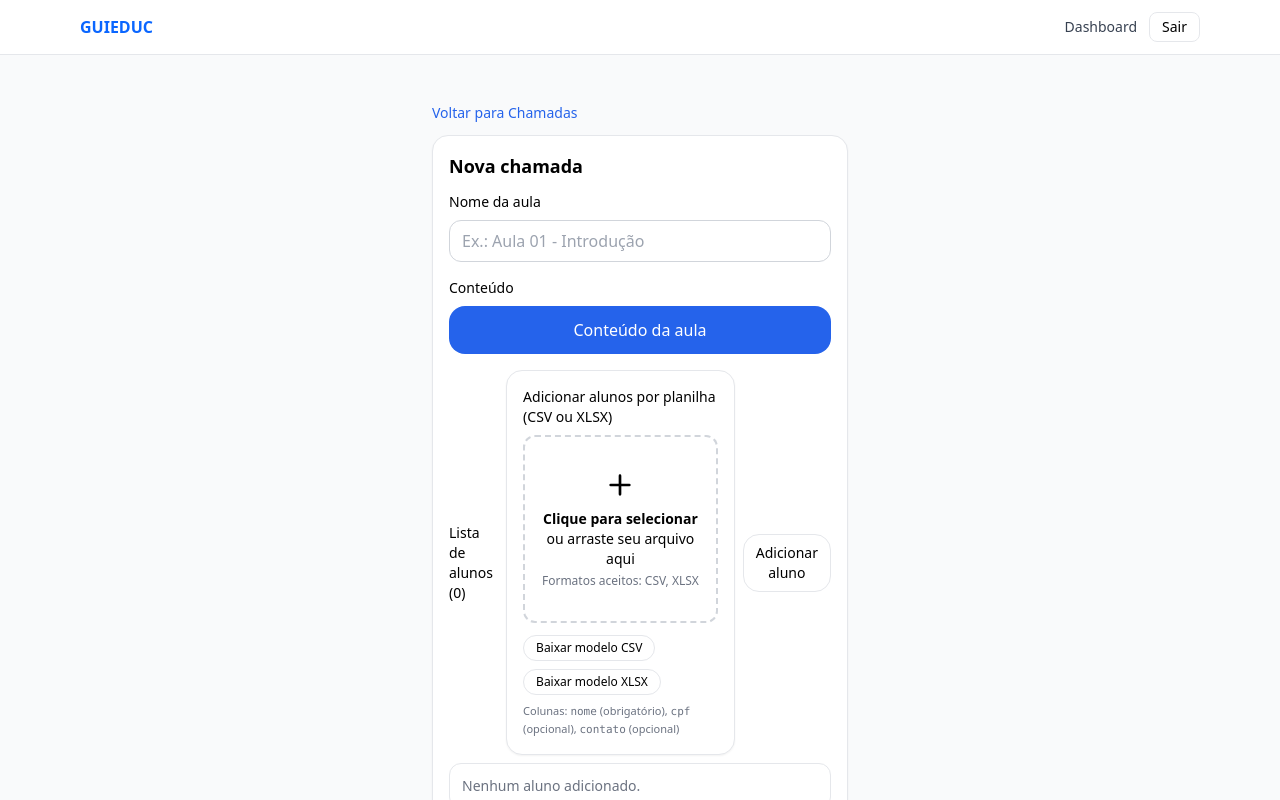
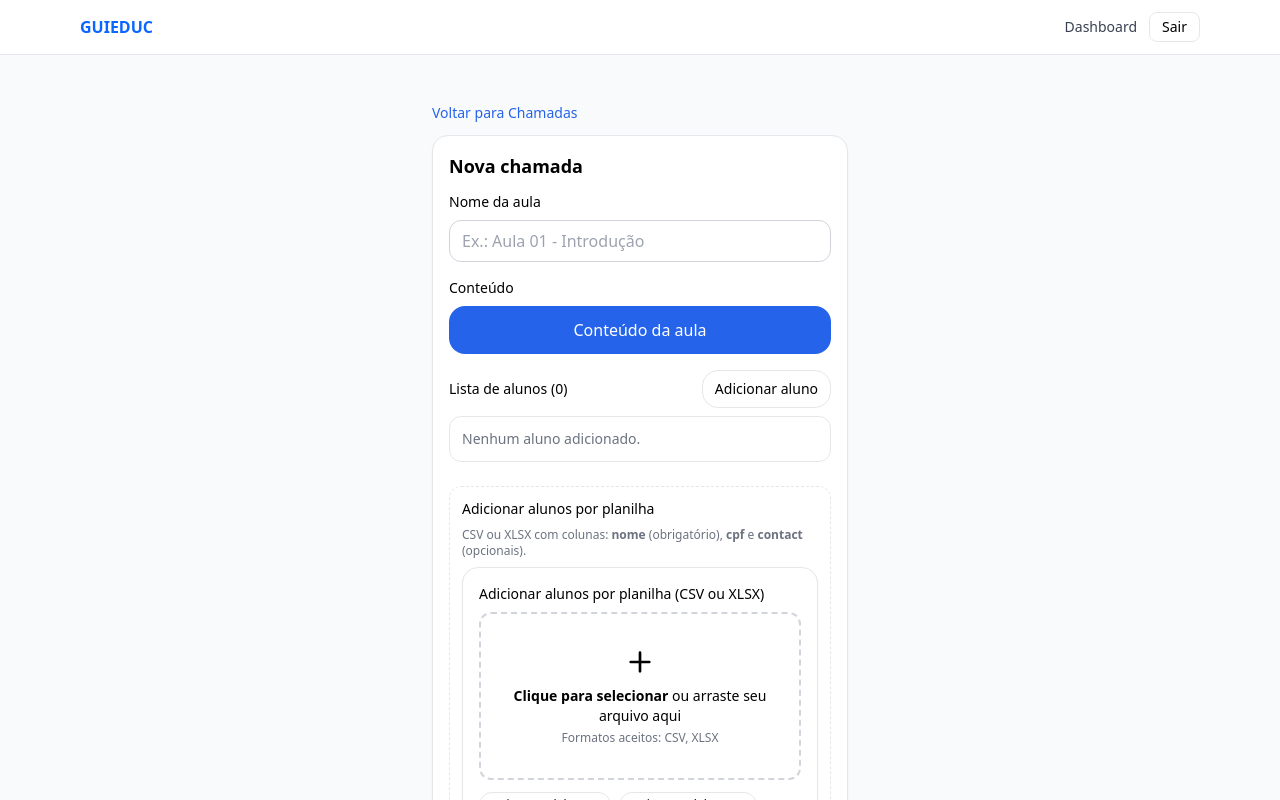
Before and after one commit to guilhermecardosocruz/guieduc2, a Next.js app: page /classes/1/chamadas/new in a window 1280 px wide. Shown: the top 800 px of the page. Built offline with nearby package versions, Linux system fonts and the light colour scheme.

Commit message:
chore(chamada/nova): mover StudentImport para o rodapé do card (abaixo da lista)

```diff
--- a/app/(app)/classes/[id]/chamadas/new/page.tsx
+++ b/app/(app)/classes/[id]/chamadas/new/page.tsx
@@ -232,7 +232,6 @@ export default function CallNewPage({ params }: { params: Promise<{ id: string }
         <div className="mb-2 flex flex-col gap-2 sm:flex-row sm:items-center sm:justify-between">
           <span className="text-sm font-medium">Lista de alunos ({orderedStudents.length})</span>
           <div className="flex items-center gap-2">
-            <StudentImport classId={classId} existing={orderedStudents} onAdd={handleImported} />
             <AddStudentModal onSave={handleAddStudent} />
           </div>
         </div>
@@ -244,6 +243,12 @@ export default function CallNewPage({ params }: { params: Promise<{ id: string }
           presentMap={presentMap}
           setPresentMap={setPresentMap}
         />
+  <div className="mt-6 rounded-xl border border-dashed p-3">
+    <h3 className="mb-2 text-sm font-medium">Adicionar alunos por planilha</h3>
+    <p className="mb-2 text-xs text-gray-500">CSV ou XLSX com colunas: <strong>nome</strong> (obrigatório), <strong>cpf</strong> e <strong>contact</strong> (opcionais).</p>
+    <StudentImport classId={classId} existing={orderedStudents} onAdd={handleImported} />
+  </div>
+
 
         <div className="mt-4">
           <button
```
Also changed, not shown: public/sw.js, 2 other files (tests, documents, lock files or other folders).
